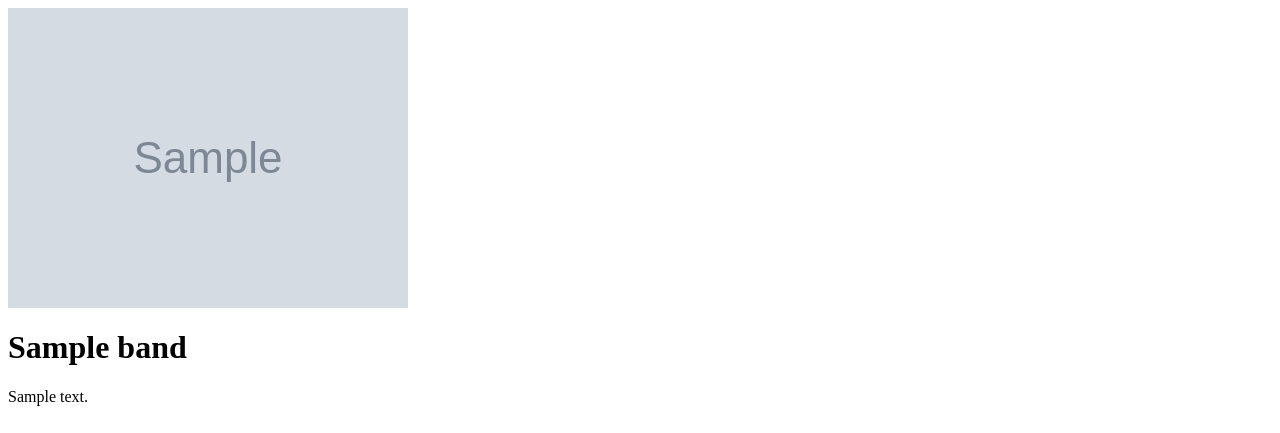
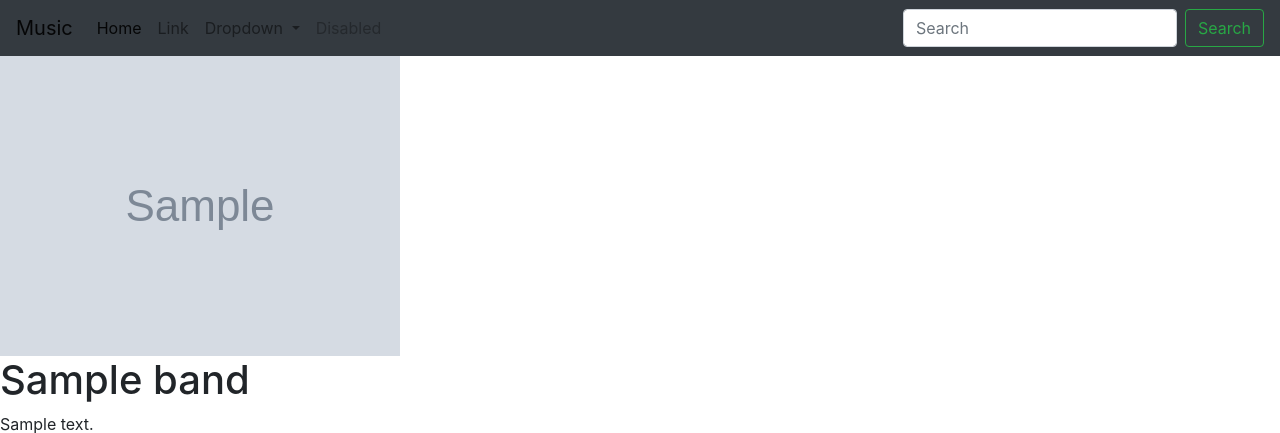
Before and after one commit to Dasifue/Music, a Django app: page /band_info/1 in a window 1280 px wide. Shown: the top 433 px of the page. Run offline with Django 4.2, Linux system fonts and the light colour scheme; tables that the repository leaves empty hold one stand-in row (values such as "Sample post"); grey boxes marked "Sample" are stand-in pictures; some libraries are stand-ins or nearby versions.

Commit message:
Added static folder and updated settings.py. Base.html file and little updates in other html files

```diff
--- a/src/main/settings.py
+++ b/src/main/settings.py
@@ -119,10 +119,11 @@ USE_TZ = True
 import os
 
 STATIC_URL = 'static/'
+STATIC_ROOT = os.path.join(BASE_DIR, 'static')
 
 
 MEDIA_ROOT = os.path.join(BASE_DIR, 'media')
-MEDIA_URL = '/media/'
+MEDIA_URL = '/media/images/'
 
 # Default primary key field type
 # https://docs.djangoproject.com/en/4.0/ref/settings/#default-auto-field
--- a/src/main/urls.py
+++ b/src/main/urls.py
@@ -21,4 +21,4 @@ from django.conf.urls.static import static
 urlpatterns = [
     path('admin/', admin.site.urls),
     path('', include("music.urls"))
-] + static(settings.MEDIA_URL, document_root=settings.MEDIA_ROOT)
+] + static(settings.MEDIA_URL, document_root=settings.MEDIA_ROOT) + static(settings.STATIC_URL, document_root=settings.STATIC_ROOT)
--- a/src/music/templates/band_info.html
+++ b/src/music/templates/band_info.html
@@ -1,18 +1,24 @@
+{% extends 'base.html' %}
+
+{% block content %}
+
 <img src="{{image.url}}">
 <h1>{{title}}</h1>
 <p>{{description}}</p>
 
 {% for member in members_list %}
 
-<a href="{% url 'music:member_info' member_id=member.id %}" class="btn btn-black text-white">{{member.name}} {{member.surname}}</a>
+<a href="{% url 'music:member_info' member_id=member.id %}">{{member.name}} {{member.surname}}</a>
 <p> - {{member.instrument}}</p>
 
 {% endfor %}
 
 {% for album in albums_list %}
 
-<img src="{{album.image.url}}" class="card-img-top" alt="...">
-<a href="{% url 'music:album_info' album_id=album.id %}" class="btn btn-black text-white">{{album.title}}</a>
+<img src="{{album.image.url}}">
+<a href="{% url 'music:album_info' album_id=album.id %}" >{{album.title}}</a>
 <p>{{album.num_stars}}</p>
 
 {% endfor %}
+
+{% endblock %}
--- a/src/music/templates/band_member_info.html
+++ b/src/music/templates/band_member_info.html
@@ -1,3 +1,9 @@
+{% extends 'base.html' %}
+
+{% block content %}
+
 <h1>{{name}}</h1>
 <h3>{{instrument}}</h3>
 <p>{{biography}}</p>
+
+{% endblock %}
--- /dev/null
+++ b/src/music/templates/base.html
@@ -0,0 +1,54 @@
+{% load static %}
+<!DOCTYPE html>
+<html lang="en">
+<head>
+    <link rel="stylesheet" href="{% static 'css/base.css' %}">
+    <meta charset="UTF-8">
+    <meta http-equiv="X-UA-Compatible" content="IE=edge">
+    <meta name="viewport" content="width=device-width, initial-scale=1.0">
+    <link rel="stylesheet" href="https://cdn.jsdelivr.net/npm/bootstrap@4.0.0/dist/css/bootstrap.min.css" integrity="sha384-Gn5384xqQ1aoWXA+058RXPxPg6fy4IWvTNh0E263XmFcJlSAwiGgFAW/dAiS6JXm" crossorigin="anonymous">
+    <script src="https://code.jquery.com/jquery-3.2.1.slim.min.js" integrity="sha384-KJ3o2DKtIkvYIK3UENzmM7KCkRr/rE9/Qpg6aAZGJwFDMVNA/GpGFF93hXpG5KkN" crossorigin="anonymous"></script>
+<script src="https://cdn.jsdelivr.net/npm/popper.js@1.12.9/dist/umd/popper.min.js" integrity="sha384-ApNbgh9B+Y1QKtv3Rn7W3mgPxhU9K/ScQsAP7hUibX39j7fakFPskvXusvfa0b4Q" crossorigin="anonymous"></script>
+<script src="https://cdn.jsdelivr.net/npm/bootstrap@4.0.0/dist/js/bootstrap.min.js" integrity="sha384-JZR6Spejh4U02d8jOt6vLEHfe/JQGiRRSQQxSfFWpi1MquVdAyjUar5+76PVCmYl" crossorigin="anonymous"></script>
+</head>
+<body>
+    <nav class="navbar navbar-expand-lg navbar-light bg-dark">
+        <a class="navbar-brand" href="{% url 'music:all_bands' %}">Music</a>
+        <button class="navbar-toggler" type="button" data-toggle="collapse" data-target="#navbarSupportedContent" aria-controls="navbarSupportedContent" aria-expanded="false" aria-label="Toggle navigation">
+          <span class="navbar-toggler-icon"></span>
+        </button>
+
+        <div class="collapse navbar-collapse" id="navbarSupportedContent">
+          <ul class="navbar-nav mr-auto">
+            <li class="nav-item active">
+              <a class="nav-link" href="{% url 'music:all_bands' %}">Home <span class="sr-only">(current)</span></a>
+            </li>
+            <li class="nav-item">
+              <a class="nav-link" href="#">Link</a>
+            </li>
+            <li class="nav-item dropdown">
+              <a class="nav-link dropdown-toggle" href="#" id="navbarDropdown" role="button" data-toggle="dropdown" aria-haspopup="true" aria-expanded="false">
+                Dropdown
+              </a>
+              <div class="dropdown-menu" aria-labelledby="navbarDropdown">
+                <a class="dropdown-item" href="#">Action</a>
+                <a class="dropdown-item" href="#">Another action</a>
+                <div class="dropdown-divider"></div>
+                <a class="dropdown-item" href="#">Something else here</a>
+              </div>
+            </li>
+            <li class="nav-item">
+              <a class="nav-link disabled" href="#">Disabled</a>
+            </li>
+          </ul>
+          <form class="form-inline my-2 my-lg-0">
+            <input class="form-control mr-sm-2" type="search" placeholder="Search" aria-label="Search">
+            <button class="btn btn-outline-success my-2 my-sm-0" type="submit">Search</button>
+          </form>
+        </div>
+      </nav>
+    {% block content %}
+
+    {% endblock %}
+</body>
+</html>
--- /dev/null
+++ b/src/static/css/base.css
@@ -0,0 +1,42 @@
+.dropbtn {
+    background-color: #4CAF50;
+    color: white;
+    padding: 16px;
+    font-size: 16px;
+    border: none;
+}
+
+.dropdown {
+    position: relative;
+    display: inline-block;
+}
+
+.dropdown-content {
+    display: none;
+    position: absolute;
+    background-color: #f1f1f1;
+    min-width: 160px;
+    box-shadow: 0px 8px 16px 0px rgba(0,0,0,0.2);
+    z-index: 1;
+}
+
+.dropdown-content a {
+    color: black;
+    padding: 12px 16px;
+    text-decoration: none;
+    display: block;
+}
+
+.dropdown-content a:hover {background-color: #ddd;}
+
+.dropdown:hover .dropdown-content {display: block;}
+
+.dropdown:hover .dropbtn {background-color: #3e8e41;}
+
+.logo-image{
+    width: 46px;
+    height: 46px;
+    border-radius: 50%;
+    overflow: hidden;
+    margin-top: -6px;
+}
```
Also changed, not shown: src/music/templates/album_info.html (+7 -1 lines), src/music/templates/all_bands.html (+7 -1 lines), src/music/templates/genre_info.html (+7 -1 lines), src/music/templates/song_info.html (+7 -1 lines).
